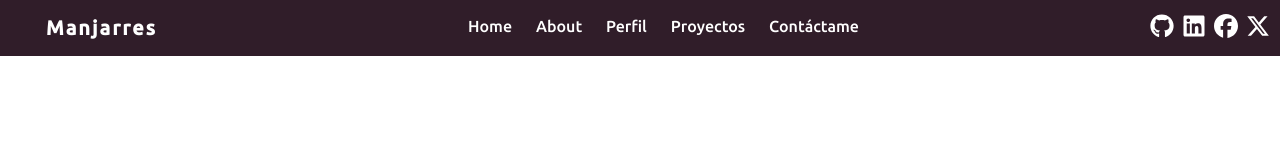
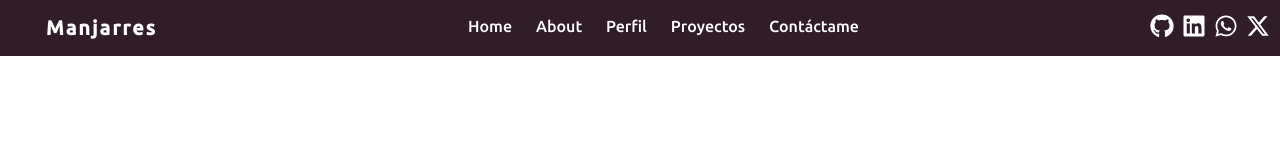
Before and after one commit to NicolasManjarres11/portfolio, a React (Create React App) app: page / in a window 1280 px wide. Shown: the top 158 px of the page. Built offline with nearby package versions, Linux system fonts and the light colour scheme; a web font is replaced by a local one.

Commit message:
se cambia icono de facebook por icono de whastapp

```diff
--- a/src/components/Contacto.js
+++ b/src/components/Contacto.js
@@ -1,4 +1,4 @@
-import { faFacebook, faGithub, faLinkedin, faXTwitter } from '@fortawesome/free-brands-svg-icons'
+import { faGithub, faLinkedin, faWhatsapp, faXTwitter } from '@fortawesome/free-brands-svg-icons'
 import { faAt, faCopy, faEnvelope } from '@fortawesome/free-solid-svg-icons'
 import { FontAwesomeIcon } from '@fortawesome/react-fontawesome'
 import React, { useRef, useState } from 'react'
@@ -69,8 +69,11 @@ const Contacto = () => {
           >
             <FontAwesomeIcon icon={faLinkedin} className="h-7 w-7  rounded-lg transition duration-300 hover:bg-indigo-500 hover:text-white p-1 bg-black text-white " />
           </a>
-          <a href="/" className="facebook">
-            <FontAwesomeIcon icon={faFacebook} className="h-7 w-7  rounded-lg transition duration-300 hover:bg-indigo-500 hover:text-white p-1 bg-black text-white " />
+          <a href="https://wa.me/+573192842215"
+            className="whatsapp"
+            target="_blank"
+            rel="noopener noreferrer">
+            <FontAwesomeIcon icon={faWhatsapp} className="h-7 w-7  rounded-lg transition duration-300 hover:bg-indigo-500 hover:text-white p-1 bg-black text-white " />
           </a>
           <a href="/" className="x">
             <FontAwesomeIcon icon={faXTwitter} className="h-7 w-7  rounded-lg transition duration-300 hover:bg-indigo-500 hover:text-white p-1 bg-black text-white " />
--- a/src/components/Navbar.js
+++ b/src/components/Navbar.js
@@ -1,5 +1,5 @@
 import { FontAwesomeIcon } from "@fortawesome/react-fontawesome"
-import { faFacebook, faGithub, faLinkedin, faXTwitter } from '@fortawesome/free-brands-svg-icons';
+import { faGithub, faLinkedin, faWhatsapp, faXTwitter } from '@fortawesome/free-brands-svg-icons';
 import { faBars } from "@fortawesome/free-solid-svg-icons";
 import { useEffect } from "react";
 
@@ -91,8 +91,12 @@ const Navbar = () => {
           >
             <FontAwesomeIcon icon={faLinkedin} className="h-6 w-6  rounded-navButton transition duration-300 hover:bg-white hover:text-black p-1 " />
           </a>
-          <a href="/" className="facebook">
-            <FontAwesomeIcon icon={faFacebook} className="h-6 w-6  rounded-navButton transition duration-300 hover:bg-white hover:text-black p-1 " />
+          <a href="https://wa.me/+573192842215"
+            className="whatsapp"
+            target="_blank"
+            rel="noopener noreferrer"
+            >
+            <FontAwesomeIcon icon={faWhatsapp} className="h-6 w-6  rounded-navButton transition duration-300 hover:bg-white hover:text-black p-1 " />
           </a>
           <a href="/" className="x">
             <FontAwesomeIcon icon={faXTwitter} className="h-6 w-6  rounded-navButton transition duration-300 hover:bg-white hover:text-black p-1 " />
```
